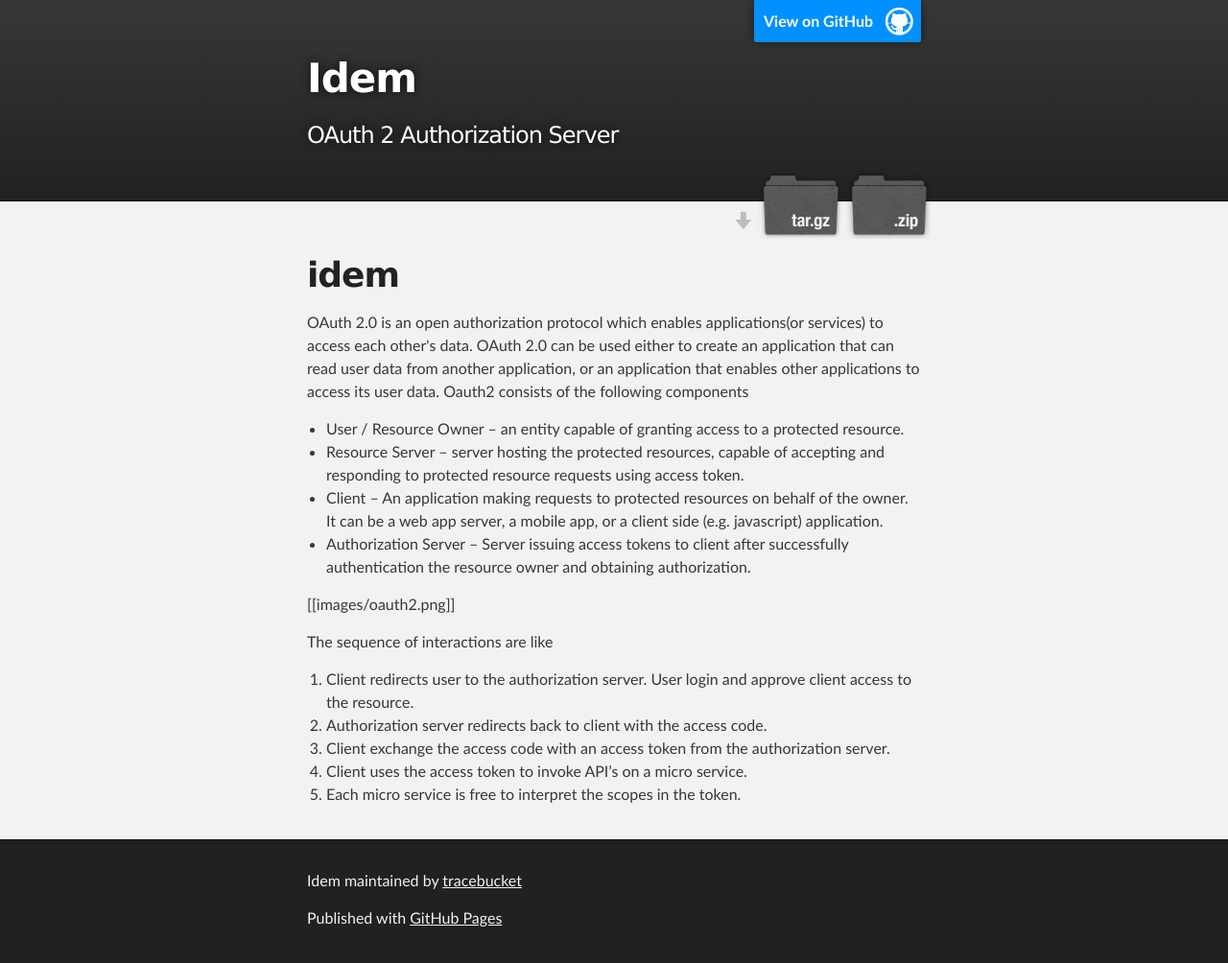
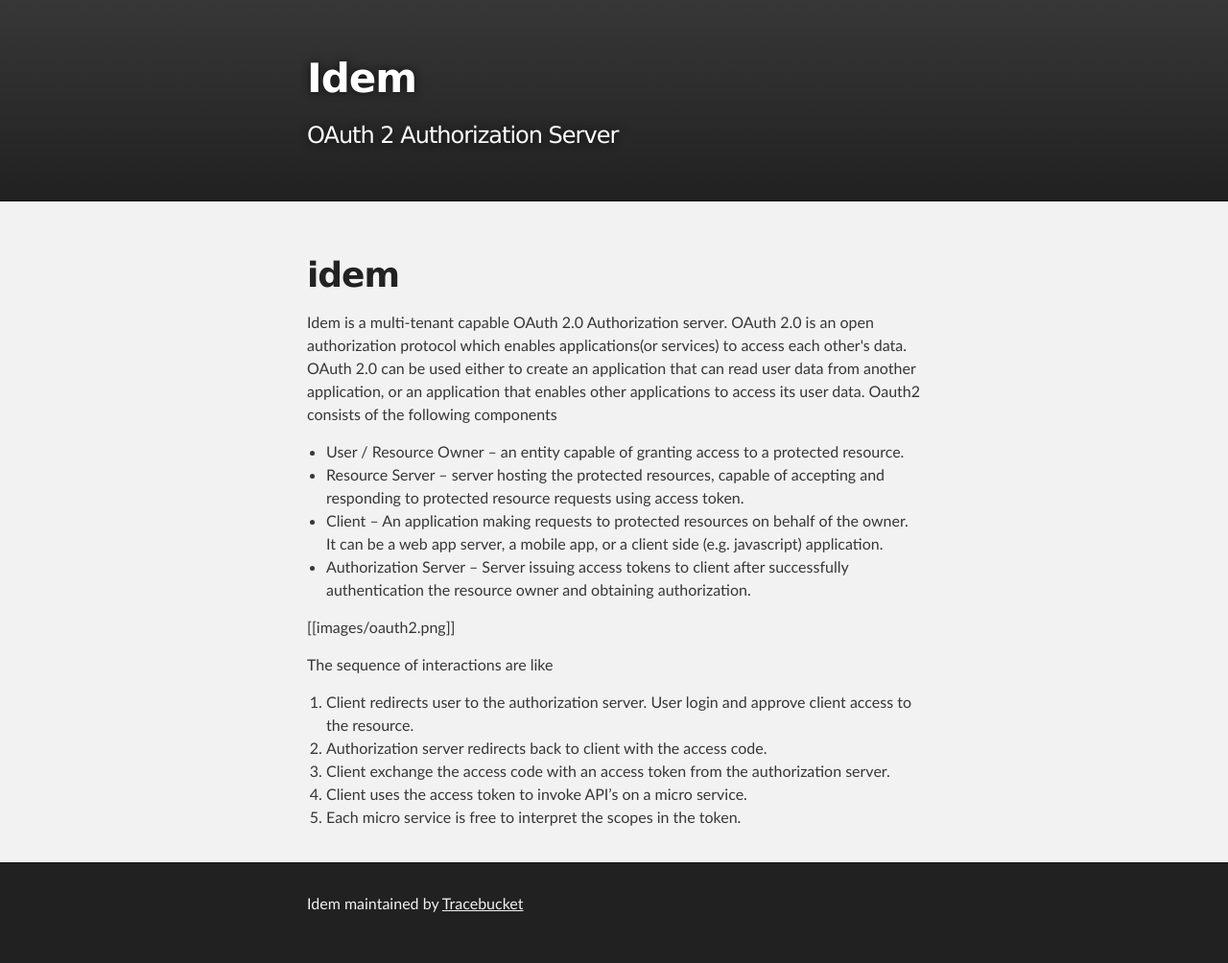
Before and after one commit to cloudloom/idem, a plain HTML site: page index.html in a window 1280 px wide. Shown: the whole page at 96% size. Drawn offline with Linux system fonts and the light colour scheme.

Commit message:
Update index.html

```diff
--- a/index.html
+++ b/index.html
@@ -16,15 +16,9 @@
     <!-- HEADER -->
     <div id="header_wrap" class="outer">
         <header class="inner">
-          <a id="forkme_banner" href="https://github.com/tracebucket/idem">View on GitHub</a>
-
           <h1 id="project_title">Idem</h1>
           <h2 id="project_tagline">OAuth 2 Authorization Server</h2>
 
-            <section id="downloads">
-              <a class="zip_download_link" href="https://github.com/tracebucket/idem/zipball/master">Download this project as a .zip file</a>
-              <a class="tar_download_link" href="https://github.com/tracebucket/idem/tarball/master">Download this project as a tar.gz file</a>
-            </section>
         </header>
     </div>
 
@@ -34,7 +28,7 @@
         <h1>
 <a id="idem" class="anchor" href="#idem" aria-hidden="true"><span class="octicon octicon-link"></span></a>idem</h1>
 
-<p>OAuth 2.0 is an open authorization protocol which enables applications(or services) to access each other's data. OAuth 2.0 can be used either to create an application that can read user data from another application, or an application that enables other applications to access its user data. Oauth2 consists of the following components</p>
+<p>Idem is a multi-tenant capable OAuth 2.0 Authorization server. OAuth 2.0 is an open authorization protocol which enables applications(or services) to access each other's data. OAuth 2.0 can be used either to create an application that can read user data from another application, or an application that enables other applications to access its user data. Oauth2 consists of the following components</p>
 
 <ul>
 <li>User / Resource Owner – an entity capable of granting access to a protected resource.</li>
@@ -60,8 +54,7 @@
     <!-- FOOTER  -->
     <div id="footer_wrap" class="outer">
       <footer class="inner">
-        <p class="copyright">Idem maintained by <a href="https://github.com/tracebucket">tracebucket</a></p>
-        <p>Published with <a href="https://pages.github.com">GitHub Pages</a></p>
+        <p class="copyright">Idem maintained by <a href="https://tracebucket.com">Tracebucket</a></p>
       </footer>
     </div>
 
```
